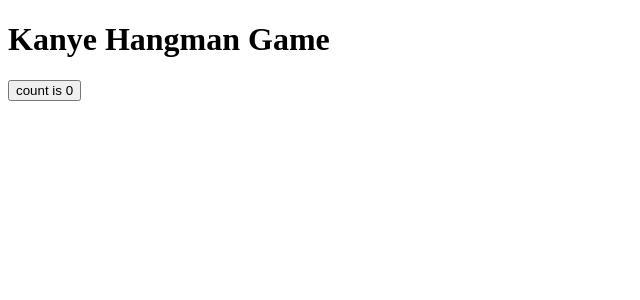
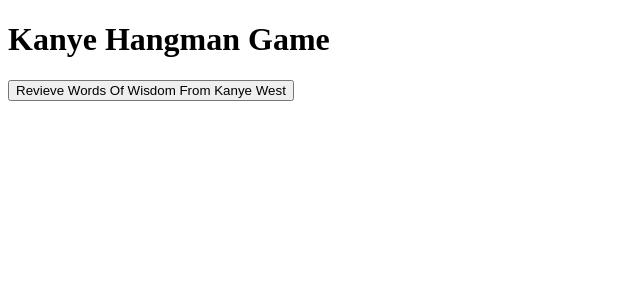
Before and after one commit to littlestbrother/kanye-hangman, a Svelte app: page / in a window 1280 px wide. Shown: the top 300 px of the page, without its empty margins (0-640 px from the left). Built offline with nearby package versions, Linux system fonts and the light colour scheme.

Commit message:
button to retrieve quote & refactor project

```diff
--- a/src/App.svelte
+++ /dev/null
@@ -1,11 +0,0 @@
-<script>
-  import Counter from "./lib/Counter.svelte";
-</script>
-
-<main>
-  <h1>Kanye Hangman Game</h1>
-
-  <div class="card">
-    <Counter />
-  </div>
-</main>
--- /dev/null
+++ b/src/api/getKanyeQuote.js
@@ -0,0 +1,9 @@
+import axios from "axios";
+
+export default async () => {
+
+  // nested destructuring of kanye rest api response
+  const { data: { quote: text } } = await axios({ method: 'get', url: 'https://api.kanye.rest' })
+  return text;
+
+}
--- a/src/app.css
+++ /dev/null
@@ -1 +0,0 @@
-/* global css goes here */
--- /dev/null
+++ b/src/assets/styles/app.css
@@ -0,0 +1,4 @@
+/* global css goes here */
+.hidden {
+  display: none;
+}
--- /dev/null
+++ b/src/components/App.svelte
@@ -0,0 +1,12 @@
+<script>
+  // import Counter from "./lib/helpers/Counter.svelte";
+  import GetKanyeQuote from "./GetKanyeQuote.svelte";
+</script>
+
+<main>
+  <h1>Kanye Hangman Game</h1>
+
+  <div id="get-quote">
+    <GetKanyeQuote />
+  </div>
+</main>
--- /dev/null
+++ b/src/components/GetKanyeQuote.svelte
@@ -0,0 +1,16 @@
+<script>
+  import getKanyeQuote from "../api/getKanyeQuote";
+  let quote;
+  // get the quote from the kanye rest api and reassing the "quote" variable
+  const revealQuote = async () => {
+    quote = await getKanyeQuote();
+    return quote;
+  };
+</script>
+
+<div>
+  <!-- Button for user to get quote from Kanye Rest API -->
+  <button on:click={revealQuote}>Revieve Words Of Wisdom From Kanye West</button>
+  <!-- Where the quote will show up, when variable "quote" is defined -->
+  <h3 id="quote" class={quote ? "" : "hidden"}>{quote}</h3>
+</div>
--- a/src/lib/Counter.svelte
+++ /dev/null
@@ -1,10 +0,0 @@
-<script>
-  let count = 0
-  const increment = () => {
-    count += 1
-  }
-</script>
-
-<button on:click={increment}>
-  count is {count}
-</button>
--- a/src/main.js
+++ b/src/main.js
@@ -1,5 +1,5 @@
-import './app.css'
-import App from './App.svelte'
+import './assets/styles/app.css'
+import App from './components/App.svelte'
 
 const app = new App({
   target: document.getElementById('app')
```
